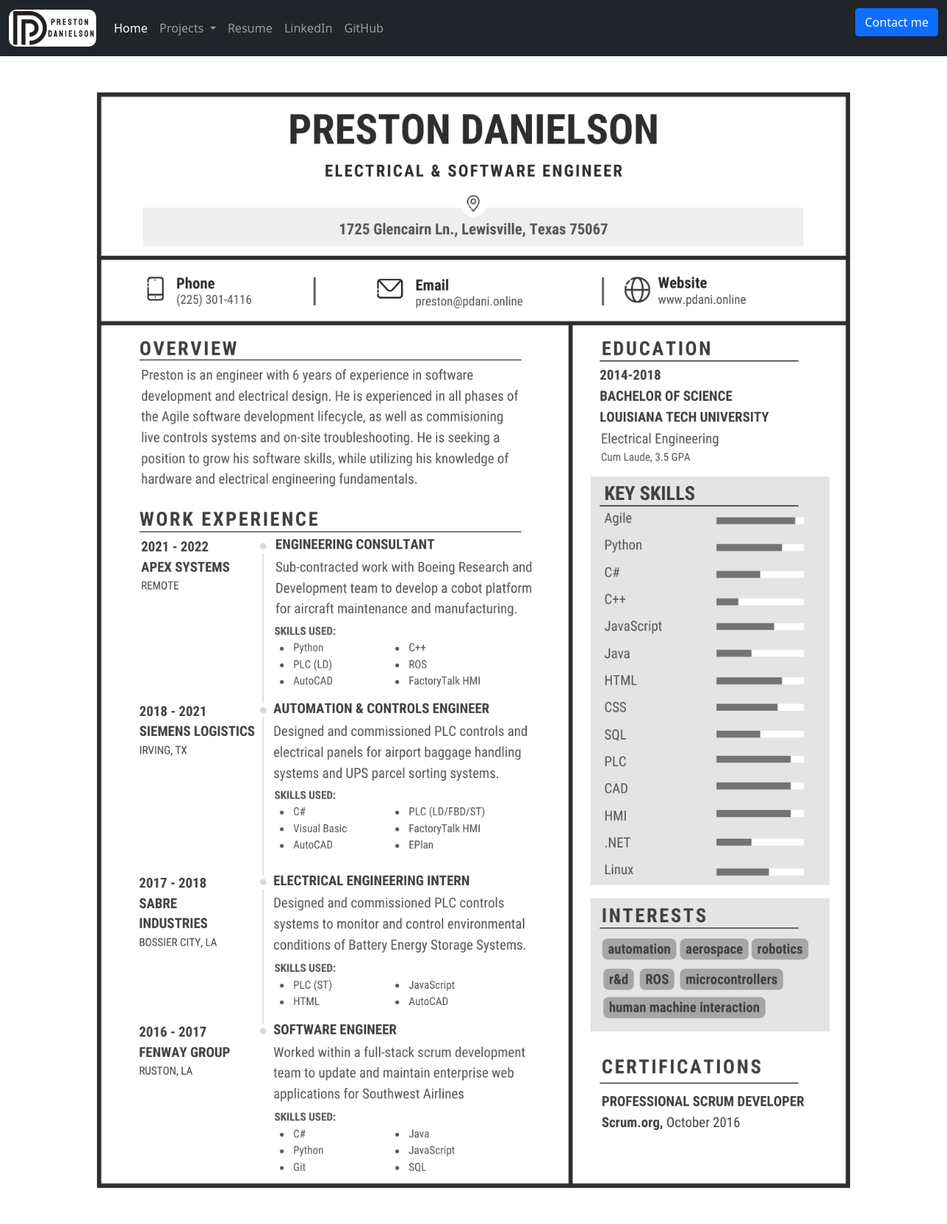
After one commit to PDani96/Personal_Portfolio, a Django app: page /resume in a window 1280 px wide. The commit adds this page. Shown: the whole page at 74% size. Run offline with Django 4.2, Linux system fonts and the light colour scheme; parts of the project's set-up code (start-up, migrations or seed data) failed here and were passed over; some libraries are stand-ins or nearby versions.

Commit message:
Added resume and activated navbar link.

```diff
--- a/personal_portfolio/urls.py
+++ b/personal_portfolio/urls.py
@@ -16,12 +16,12 @@
 from django.contrib import admin
 from django.urls import path, include
 
-from website.views import home, date, about
+from website.views import home, resume, about
 
 urlpatterns = [
     path('admin/', admin.site.urls),
     path('', home, name="home"),
-    path('date', date),
+    path('resume', resume, name="resume"),
     path('about', about),
     path('meetings/', include('meetings.urls')),
 ]
--- a/website/templates/base.html
+++ b/website/templates/base.html
@@ -54,7 +54,7 @@
                         </ul>
                     </li>
                     <li class="nav-item active">
-                        <a href="#" class="nav-link">
+                        <a href="{% url 'resume' %}" class="nav-link">
                             Resume
                         </a>
                     </li>
--- /dev/null
+++ b/website/templates/website/resume.html
@@ -0,0 +1,15 @@
+{% extends "base.html" %}
+
+{% load static %}
+
+{% block title %}Preston Danielson | Engineer{% endblock %}
+
+{% block content %}
+
+    <div class="container">
+        <div class="row justify-content-center">
+            <img src="{%static 'img/resume.png' %}">
+        </div>
+    </div>
+
+{% endblock %}
--- a/website/views.py
+++ b/website/views.py
@@ -8,6 +8,9 @@
 def home(request):
     return render(request, "website/home.html")
 
+def resume(request):
+    return render(request, "website/resume.html")
+
 def date(request):
     return HttpResponse("This page was served at " + str(datetime.now()))
 
```
Also changed, not shown: static/img/resume.png (added).
